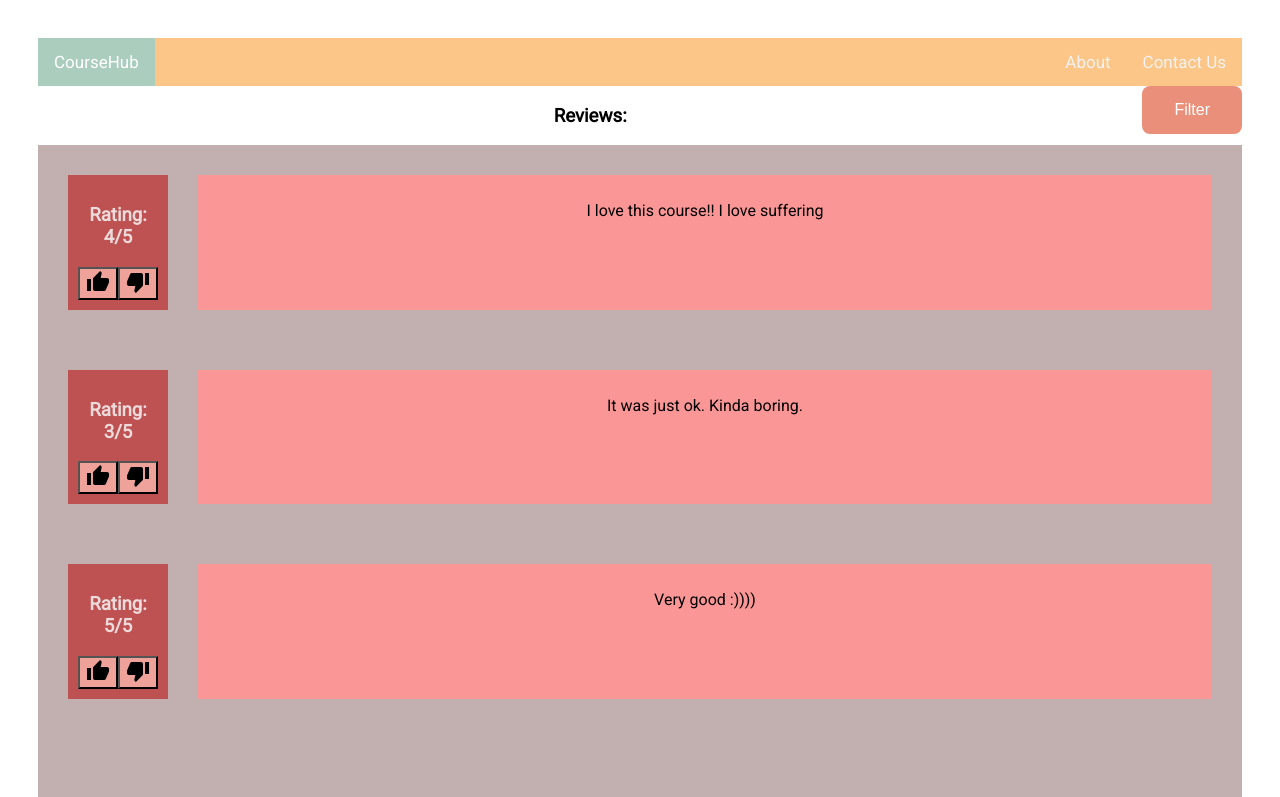
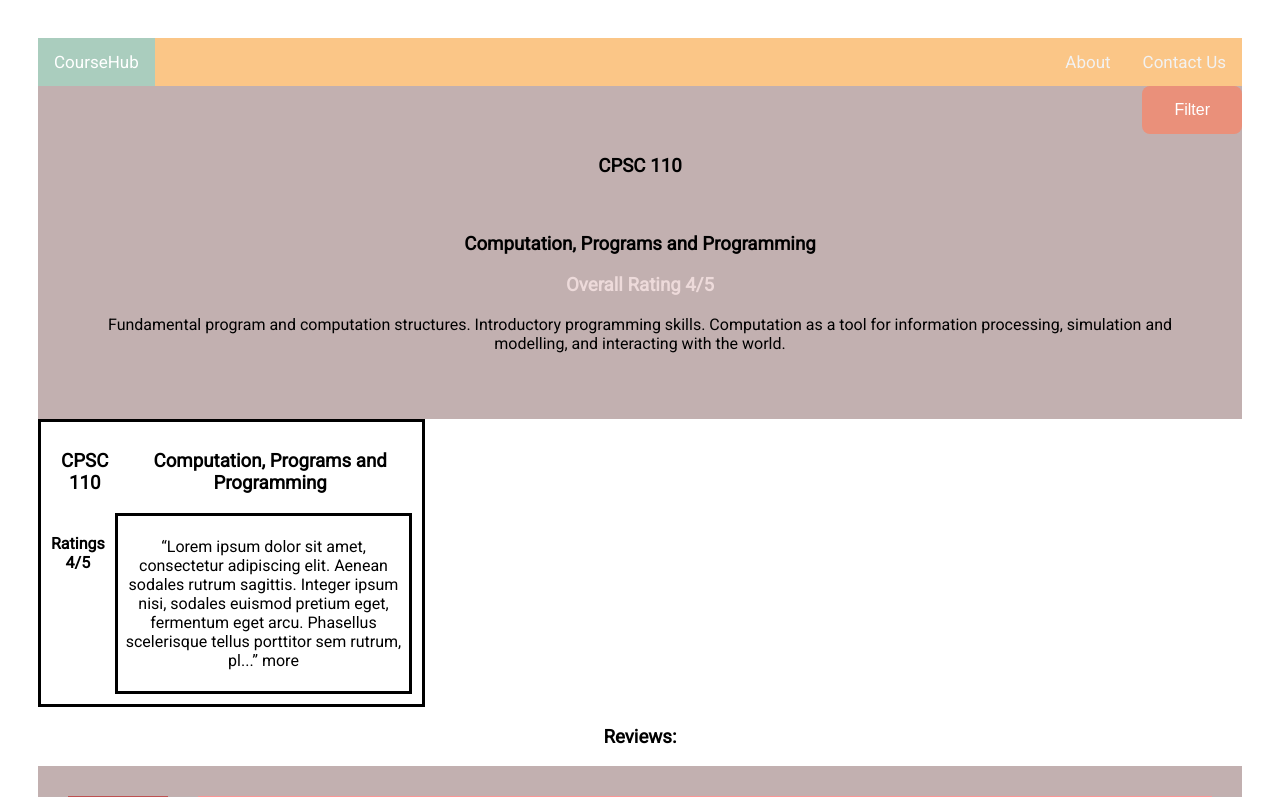
Before and after one commit to aaronNgu/CourseHub, a React (Create React App) app: page / in a window 1280 px wide. Shown: the top 797 px of the page. Built offline with nearby package versions, Linux system fonts and the light colour scheme.

Commit message:
remove extra review-item-list component from app render

```diff
--- a/src/App.js
+++ b/src/App.js
@@ -11,7 +11,6 @@ const App = () => {
     <div className="App">
       <Header />
       <Button />
-      <ReviewItemList />
       <CourseOverview />
       <CourseItem />
       <ReviewItemList />
```
